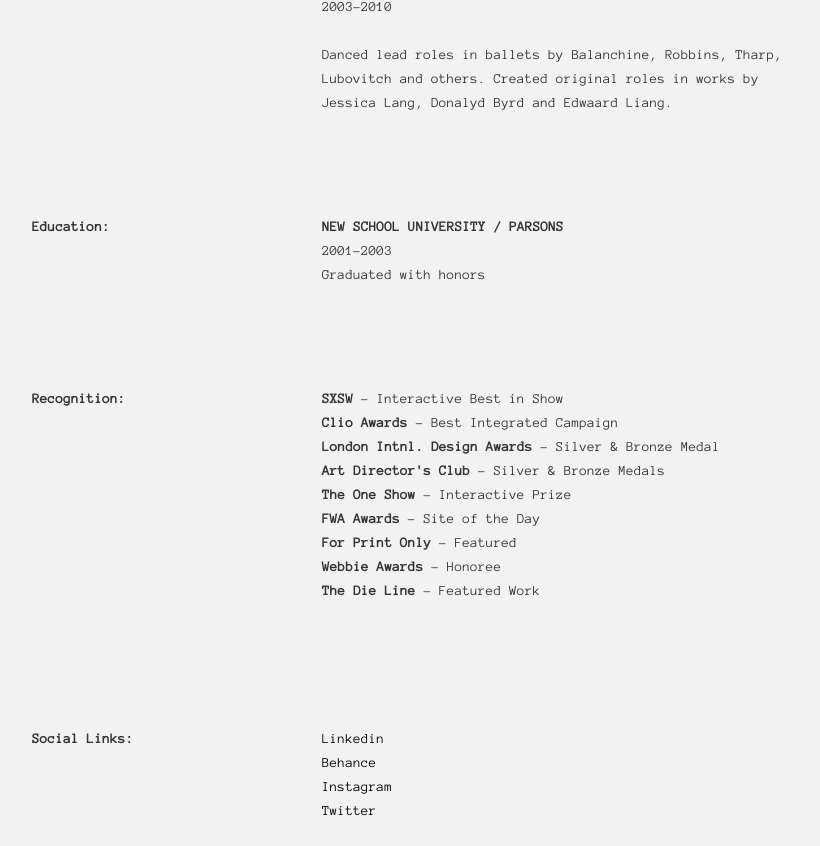
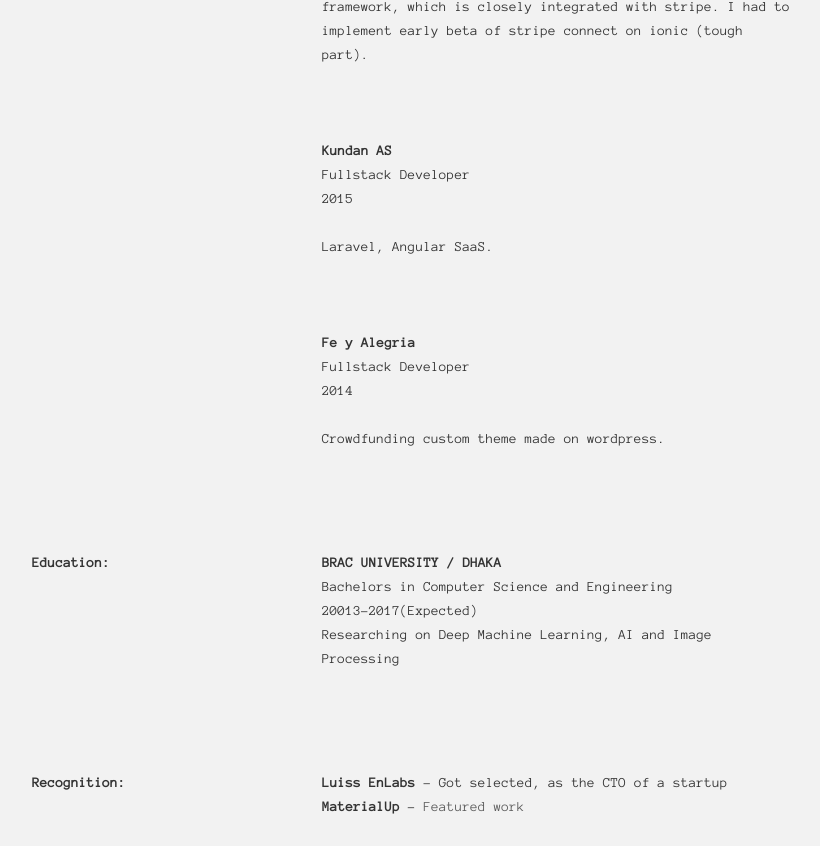
Before and after one commit to kaziridwan/kaziridwan.github.io, a plain HTML site: page resume/index.html in a window 1280 px wide. Shown: the part 1352-2198 px from the top of the page, without its empty margins (233-1053 px from the left). Drawn offline with Linux system fonts and the light colour scheme.

Commit message:
resume page

```diff
--- a/resume/index.html
+++ b/resume/index.html
@@ -1017,35 +1017,55 @@
                                                 </ul>
                                             </div>
                                             <div data-content-id="content_qqrgnk5f2" data-paragraph-id="content_qqrgnk5f2" data-content-type="multi-column" class="wysiwyg-ce  ">
-                                                <p data-font-size="14px"><span class="custom_one">HUGE Inc.&nbsp;</span>
-                                                    <br>Associate Design Director
-                                                    <br>2014-2015
+                                                <p data-font-size="14px">
+                                                    <span class="custom_one">Baytech Inc.&nbsp;</span>
+                                                    <br>Senior Developer (Fullstack)
+                                                    <br>Jan 2017 - Present
                                                     <br>
-                                                    <br>Led design work in digital, branding and brand campaigns for a range of clients.&nbsp;
+                                                    <br>Worked as senior fullstack developer with laravel and angularJS stack.&nbsp;
                                                     <br>
                                                     <br>
                                                     <br>
-                                                    <br><span class="custom_one">DIGITAL KITCHEN CHICAGO</span>
-                                                    <br>Lead Creative Designer
-                                                    <br>2013-2014
+                                                    <br><span class="custom_one">Yakkyo SRL</span>
+                                                    <br>Chief Technology Officer
+                                                    <br>2016
                                                     <br>
-                                                    <br>Created branding, digital, campaign and installation experiences for clients such as The Cosmopolitan Hotel of Las Vegas, Whole Foods, Brooks Running, The Park Hyatt, Bing, Microsoft and LAX Airport. Collaborated on the full 360 design of Rose Rabbit Lie, an exclusive club within the Cosmopolitan Hotel and co-directed photo shoots for the brand. Mentored junior designers and the DK Intern program.&nbsp;
+                                                    <br>Worked as the CTO of a company which applied to an accelerator (Luiss EnLabs), and successfully got funded! I had
+                                                    to work on several stacks very frequently, and had to lead the dev and the ops as well.
+                                                    React, React Native, Node (loopback), Docker, AWS were some of the technologies that I worked on.
                                                     <br>
                                                     <br>
                                                     <br>
-                                                    <br><span class="custom_one">Y&amp;R CHICAGO</span>
-                                                    <br>Director of Design
-                                                    <br>2010-2013
+                                                    <br><span class="custom_one">DRIVINDU AG</span>
+                                                    <br>Chief Technology Officer
+                                                    <br>2016
                                                     <br>
-                                                    <br>Led the design team for the Chicago agency on projects for clients such as Craftsman, The Red Cross, Hotels.com, Kenmore, and PETA. Initiated the global rebrand for Hotels.com and directed design work on winning campaigns for Dave &amp; Busters, BMO Harris Bank and Famous Footwear.&nbsp;
+                                                    <br>Mainly lead a team of fullstack Javascript Developers. Worked on a facebook BOT and debugged several application errors.
                                                     <br>
                                                     <br>
                                                     <br>
-                                                    <br><span class="custom_one">JOFFREY BALLET of CHICAGO</span>
-                                                    <br>Lead Dancer
-                                                    <br>2003-2010
+                                                    <br><span class="custom_one">Cashus (Israel)</span>
+                                                    <br>Lead Developer
+                                                    <br>2016
                                                     <br>
-                                                    <br>Danced lead roles in ballets by Balanchine, Robbins, Tharp, Lubovitch and others. Created original roles in works by Jessica Lang, Donalyd Byrd and Edwaard Liang.&nbsp;</p>
+                                                    <br>Worked on a mobile payment gateway system using ionic framework, which is closely integrated with stripe. I had to implement early beta of stripe connect on ionic (tough part).
+                                                    <br>
+                                                    <br>
+                                                    <br>
+                                                    <br><span class="custom_one">Kundan AS</span>
+                                                    <br>Fullstack Developer
+                                                    <br>2015
+                                                    <br>
+                                                    <br>Laravel, Angular SaaS.
+                                                    <br>
+                                                    <br>
+                                                    <br>
+                                                    <br><span class="custom_one">Fe y Alegria</span>
+                                                    <br>Fullstack Developer
+                                                    <br>2014
+                                                    <br>
+                                                    <br>Crowdfunding custom theme made on wordpress.
+                                                </p>
                                             </div>
                                         </div>
                                     </div>
@@ -1099,7 +1119,10 @@
                                                 </ul>
                                             </div>
                                             <div data-content-id="content_3cqmud8s0" data-paragraph-id="content_3cqmud8s0" data-content-type="multi-column" class="wysiwyg-ce  ">
-                                                <p data-font-size="14px"><b><span class="custom_one">NEW SCHOOL UNIVERSITY / PARSONS</span><br><span class="bold">2001-2003<br>Graduated with honors</span></b></p>
+                                                <p data-font-size="14px"><b><span class="custom_one">BRAC UNIVERSITY / DHAKA</span>
+                                                <br><span class="bold">Bachelors in Computer Science and Engineering
+                                                <br>20013-2017(Expected)
+                                                <br>Researching on Deep Machine Learning, AI and Image Processing</span></b></p>
                                             </div>
                                         </div>
                                     </div>
@@ -1153,15 +1176,9 @@
                                                 </ul>
                                             </div>
                                             <div data-content-id="content_98b81qouj" data-paragraph-id="content_98b81qouj" data-content-type="multi-column" class="wysiwyg-ce  ">
-                                                <p data-font-size="14px"><b><span class="custom_one">SXSW</span> - <span class="bold">Interactive Best in Show</span></b>
-                                                    <br><span class="custom_one">Clio Awards</span> - Best Integrated Campaign
-                                                    <br><span class="custom_one">London Intnl. Design Awards</span> - Silver &amp; Bronze Medal
-                                                    <br><span class="custom_one">Art Director's Club</span> - Silver &amp; Bronze Medals
-                                                    <br><span class="custom_one">The One Show</span> - Interactive Prize
-                                                    <br><span class="custom_one">FWA Awards</span> - Site of the Day
-                                                    <br><span class="custom_one">For Print Only</span> - Featured
-                                                    <br><span class="custom_one">Webbie Awards</span> - Honoree
-                                                    <br><span class="custom_one">The Die Line</span> - Featured Work
+                                                <p data-font-size="14px"><b><span class="custom_one">Luiss EnLabs</span> - <span class="bold">Got selected, as the CTO of a startup</span></b>
+                                                    <br><span class="custom_one">MaterialUp</span> - <a href="https://material.uplabs.com/posts/dope">Featured work</a>
+                                                    <!-- <br><span class="custom_one">The Die Line</span> - Featured Work -->
                                                     <br>&nbsp;</p>
                                             </div>
                                         </div>
@@ -1218,8 +1235,10 @@
                                             <div data-content-id="content_hryd8crsu" data-paragraph-id="content_hryd8crsu" data-content-type="multi-column" class="wysiwyg-ce  ">
                                                 <p data-font-size="14px"><a target="_blank" href="https://www.linkedin.com/in/kaziridwan"><span style="color:#000000;">Linkedin</span></a>
                                                     <br><a target="_blank" href="https://www.behance.net/kaziridwan"><span style="color:#000000;">Behance</span></a>
-                                                    <br><a target="_blank" href="http://instagram.com/thomasnicholas23/"><span style="color:#000000;">Instagram</span></a>
-                                                    <br><a target="_blank" href="https://www.google.com/search?q=cam%27ron&amp;espv=2&amp;biw=1883&amp;bih=1102&amp;source=lnms&amp;tbm=isch&amp;sa=X&amp;ei=L_BcVZGXLfW1sQS0kYO4Bg&amp;ved=0CAgQ_AUoAw&amp;dpr=0.9"><span style="color:#000000;">Twitter</span></a></p>
+                                                    <br><a target="_blank" href="https://dribbble.com/kaziridwan"><span style="color:#000000;">Dribble</span></a>
+                                                    <br><a target="_blank" href="https://www.upwork.com/freelancers/~0103352eaa2ac2e21c"><span style="color:#000000;">Upwork</span></a>
+                                                    <br><a target="_blank" href="https://twitter.com/ridwanshere/"><span style="color:#000000;">Twitter</span></a>
+                                                    <br><a target="_blank" href="https://twitter.com/ridwanshere"><span style="color:#000000;">Blog</span></a></p>
                                             </div>
                                         </div>
                                     </div>
@@ -1274,9 +1293,11 @@
                                             </div>
                                             <div data-content-id="content_o33l7klvv" data-paragraph-id="content_o33l7klvv" data-content-type="multi-column" class="wysiwyg-ce  ">
                                                 <p data-font-size="14px">Kazi Ridwan
+                                                    <br>ridwan.arefin@gmail.com
+                                                    <br><span style="color:grey;">or</span>
                                                     <br>kaziridwan@gmail.com
-                                                    <br>312.927.7356
-                                                    <br>Brooklyn NY</p>
+                                                    <br>+880 1683 24 25 66
+                                                    <br>DHAKA BD</p>
                                             </div>
                                         </div>
                                     </div>
```
Also changed, not shown: bio/index.html (+1 -1 lines).
